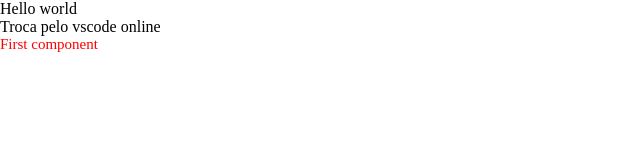
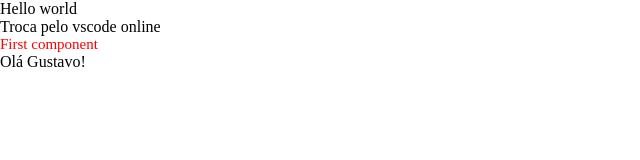
Before and after one commit to GustavoRRSilva/Introducao-Curso-React, a React (Vite) app: page / in a window 1280 px wide. Shown: the top 160 px of the page, without its empty margins (0-640 px from the left). Built offline with nearby package versions, Linux system fonts and the light colour scheme.

Commit message:
meio da aula Template Expressions

```diff
--- a/src/App.jsx
+++ b/src/App.jsx
@@ -2,13 +2,15 @@ import { useState } from 'react';
 import reactLogo from './assets/react.svg';
 import viteLogo from '/vite.svg';
 import FirstComponent from './componentes/FirstComponent/index.jsx';
+import TemplateExpressions from './componentes/TemplateExpressions/index.jsx';
 import './App.css';
 function App() {
   return (
     <div>
       <p>Hello world </p>
       <p>Troca pelo vscode online</p>
-      <FirstComponent/>
+      <FirstComponent />
+      <TemplateExpressions />
     </div>
   );
 }
--- /dev/null
+++ b/src/componentes/TemplateExpressions/index.jsx
@@ -0,0 +1,10 @@
+import React from 'react'
+
+function TemplateExpressions() {
+  const name = "Gustavo";
+  return (
+    <div>Olá {name}!</div>
+  )
+}
+
+export default TemplateExpressions;
```
Also changed, not shown: src/componentes/TemplateExpressions/TemplateExpressions.css (added).
